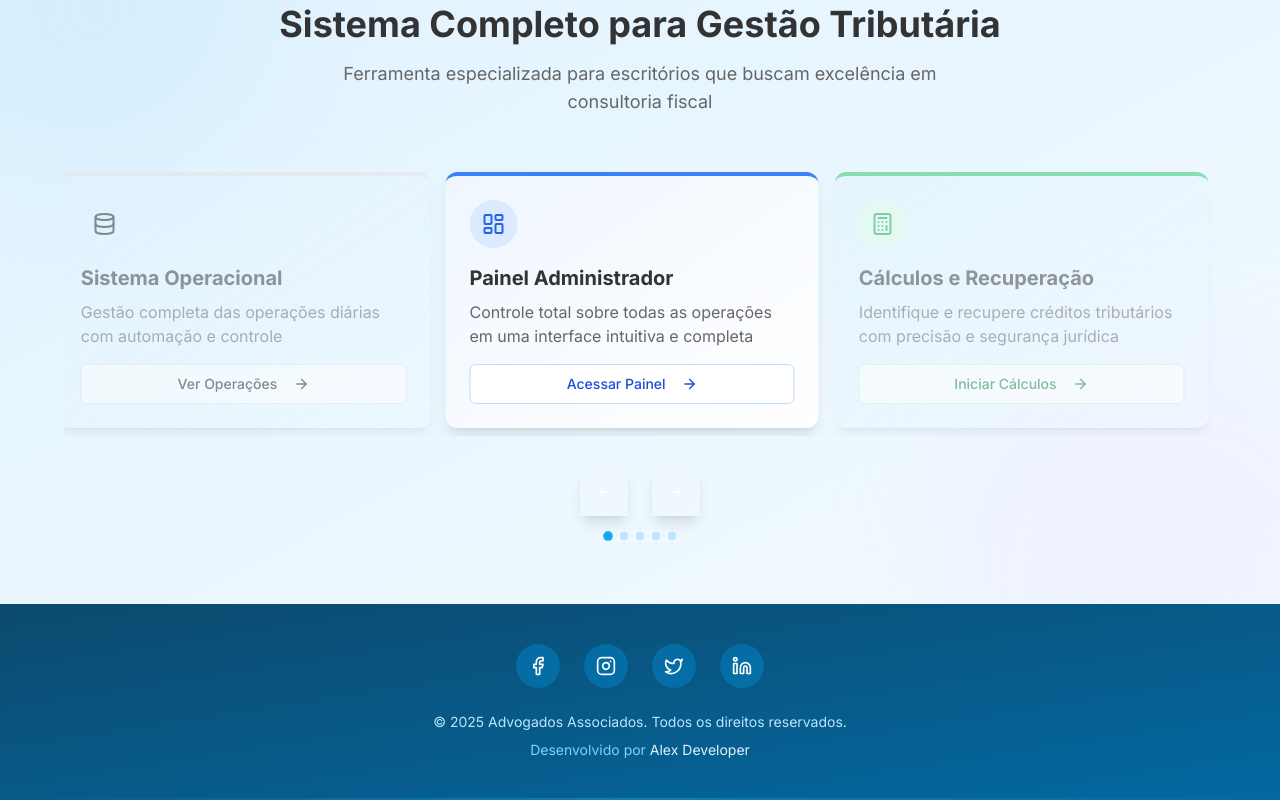
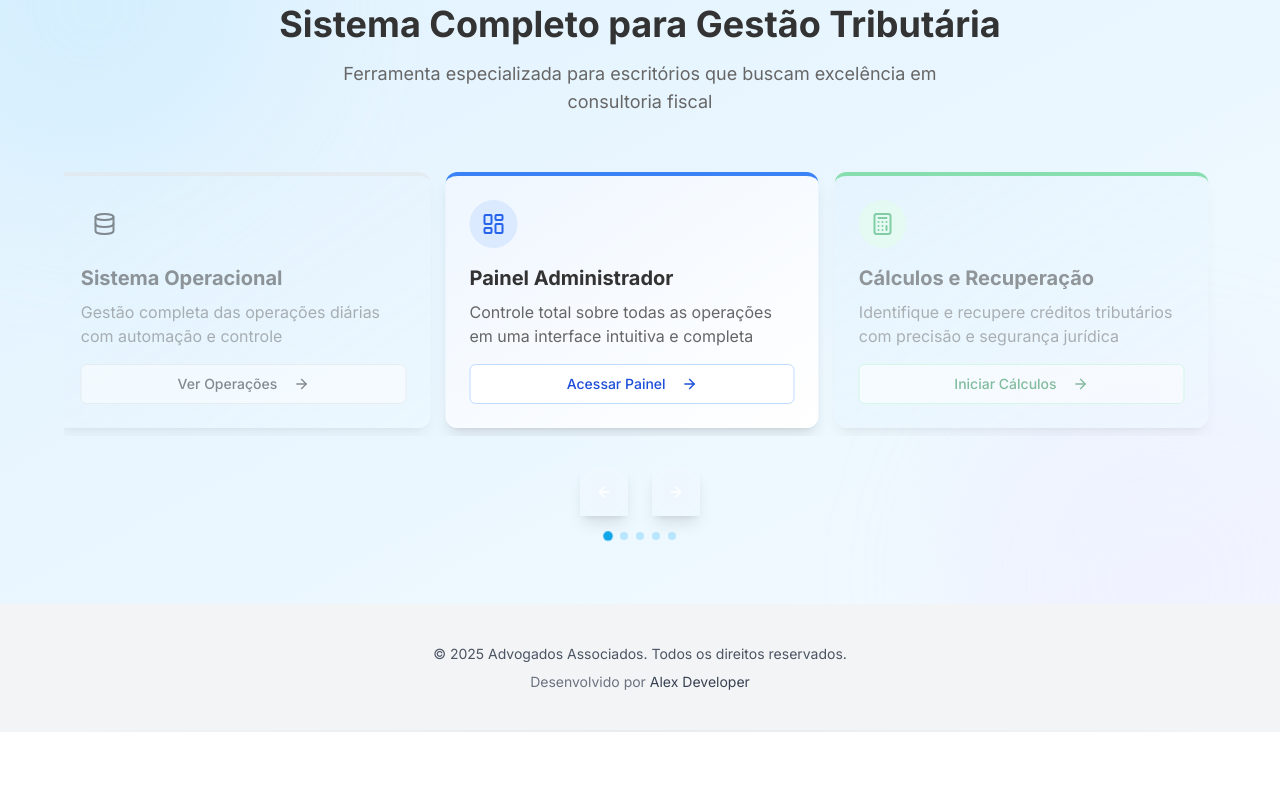
Before and after one commit to developeragencia/sistemaclaudio-figueiredo, a React (Vite) app: page / in a window 1280 px wide. Shown: the part 850-1650 px from the top of the page. After the commit the page ends 1582 px from the top, so only its background shows below. Built offline with nearby package versions, Linux system fonts and the light colour scheme.

Commit message:
Remove social media icons and change footer color
Removed social media icons from the footer and changed the footer's background color to light gray.

```diff
--- a/src/components/landing/Footer.tsx
+++ b/src/components/landing/Footer.tsx
@@ -1,26 +1,12 @@
 
 import React from "react";
 import { motion } from "framer-motion";
-import { Facebook, Instagram, Linkedin, Twitter } from "lucide-react";
 import { Link } from "react-router-dom";
 
 const Footer: React.FC = () => {
   return (
-    <footer className="bg-gradient-to-br from-sky-900 to-sky-700 text-white py-10 relative">
+    <footer className="bg-gray-100 text-gray-700 py-10 relative">
       <div className="container mx-auto px-6">
-        {/* Social Media Icons */}
-        <motion.div
-          className="flex justify-center gap-6 mb-6"
-          initial={{ opacity: 0, y: 20 }}
-          animate={{ opacity: 1, y: 0 }}
-          transition={{ duration: 0.5 }}
-        >
-          <SocialIcon icon={<Facebook size={20} />} href="https://facebook.com" />
-          <SocialIcon icon={<Instagram size={20} />} href="https://instagram.com" />
-          <SocialIcon icon={<Twitter size={20} />} href="https://twitter.com" />
-          <SocialIcon icon={<Linkedin size={20} />} href="https://linkedin.com" />
-        </motion.div>
-
         {/* Copyright Text */}
         <motion.div
           className="text-center"
@@ -28,16 +14,16 @@ const Footer: React.FC = () => {
           animate={{ opacity: 1, y: 0 }}
           transition={{ delay: 0.3, duration: 0.5 }}
         >
-          <p className="text-sky-200 text-sm">
+          <p className="text-gray-600 text-sm">
             © 2025 Advogados Associados. Todos os direitos reservados.
           </p>
-          <p className="text-sky-300 text-sm mt-2">
+          <p className="text-gray-500 text-sm mt-2">
             Desenvolvido por{" "}
             <a
               href="https://alexdesenvolvedor.com.br"
               target="_blank"
               rel="noopener noreferrer"
-              className="text-sky-100 hover:text-white transition-colors duration-300"
+              className="text-gray-700 hover:text-gray-900 transition-colors duration-300"
             >
               Alex Developer
             </a>
@@ -45,26 +31,10 @@ const Footer: React.FC = () => {
         </motion.div>
 
         {/* Subtle footer line */}
-        <div className="absolute bottom-0 left-0 w-full h-0.5 bg-gradient-to-r from-sky-900/0 via-sky-400/30 to-sky-900/0"></div>
+        <div className="absolute bottom-0 left-0 w-full h-0.5 bg-gradient-to-r from-gray-100/0 via-gray-300/30 to-gray-100/0"></div>
       </div>
     </footer>
   );
 };
 
-// Social Icon Component
-const SocialIcon: React.FC<{ icon: React.ReactNode, href: string }> = ({ icon, href }) => {
-  return (
-    <motion.a
-      href={href}
-      target="_blank"
-      rel="noopener noreferrer"
-      className="bg-sky-600/50 hover:bg-sky-500 p-3 rounded-full transition-all duration-300 hover:scale-110 hover:shadow-lg hover:shadow-sky-500/20"
-      whileHover={{ y: -3 }}
-      whileTap={{ scale: 0.95 }}
-    >
-      {icon}
-    </motion.a>
-  );
-};
-
 export default Footer;
```
